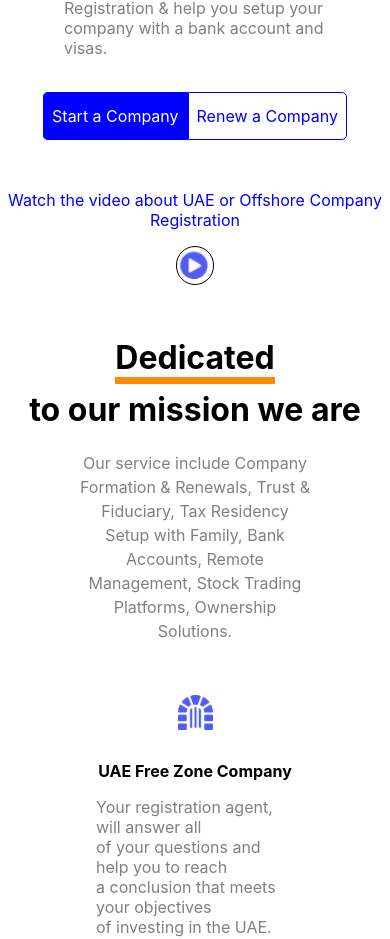
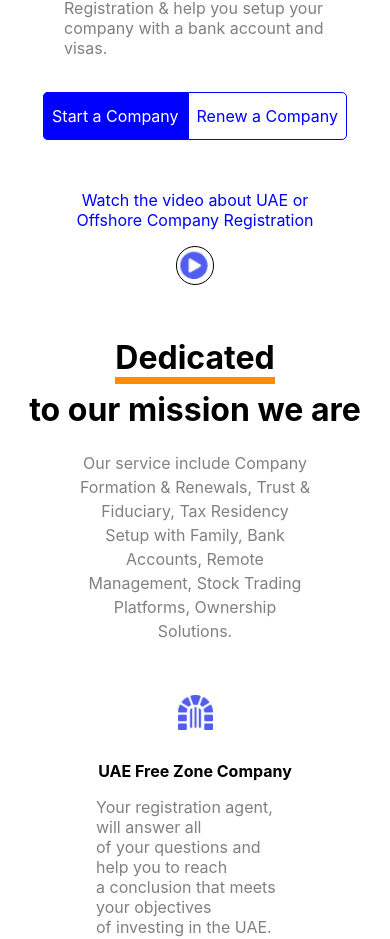
Before and after one commit to luffy17zoro17/Varal_Consultancy_Test_Project, a React (Create React App) app: page / in a window 390 px wide. Shown: the part 891-1830 px from the top of the page. Built offline with nearby package versions, Linux system fonts and the light colour scheme.

Commit message:
text align

```diff
--- a/src/ListOfPages/SecondPage.css
+++ b/src/ListOfPages/SecondPage.css
@@ -11,6 +11,8 @@
 
     color:blue;
     padding-top: 3rem;
+    padding-left: 4rem;
+    padding-right:4rem;
 
 
 
```
